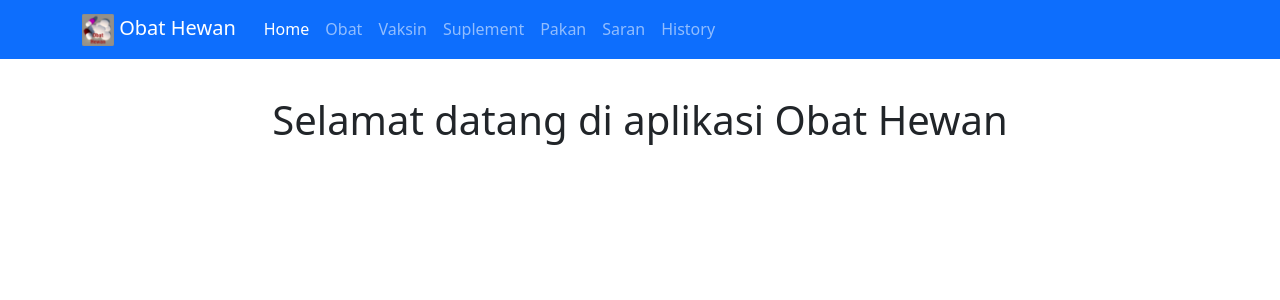
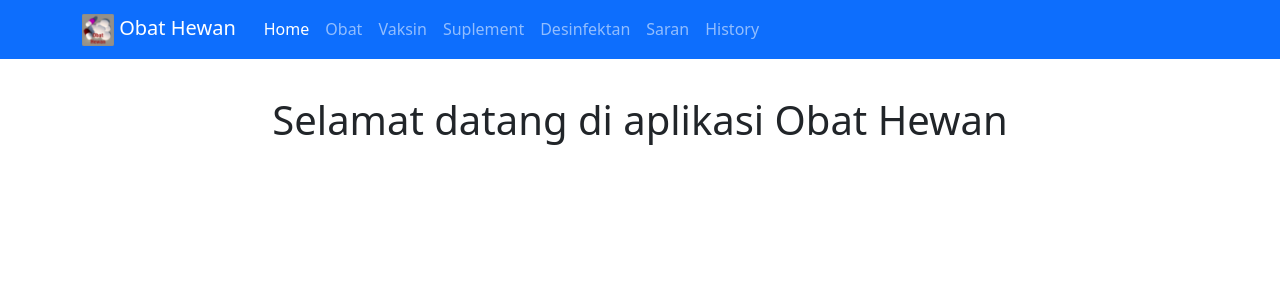
Before and after one commit to antonsubang0/reactobathewan, a React (Create React App) app: page /home in a window 1280 px wide. Shown: the top 300 px of the page. Built offline with nearby package versions, Linux system fonts and the light colour scheme.

Commit message:
desinfektan

```diff
--- a/src/component/NavbarCs.js
+++ b/src/component/NavbarCs.js
@@ -30,7 +30,7 @@ const NavbarCs = () => {
                             <ListNavbar ke='/home/obat' label='Obat' />
                             <ListNavbar ke='/home/vaksin' label='Vaksin' />
                             <ListNavbar ke='/home/suplement' label='Suplement' />
-                            <ListNavbar ke='/home/pakan' label='Pakan' />
+                            <ListNavbar ke='/home/desinfektan' label='Desinfektan' />
                             <ListNavbar ke='/home/saran' label='Saran' />
                             <ListNavbar ke='/home/history' label='History' />
                         </ul>
--- a/src/page/Obat.js
+++ b/src/page/Obat.js
@@ -112,7 +112,7 @@ const Obat = () => {
         const filess= [...e.target.files];
         kompres.compress(filess, {
             size: 4,
-            quality: 0.60,
+            quality: 0.75,
             maxWidth: 320,
             maxHeight: 240,
             resize: true
```
